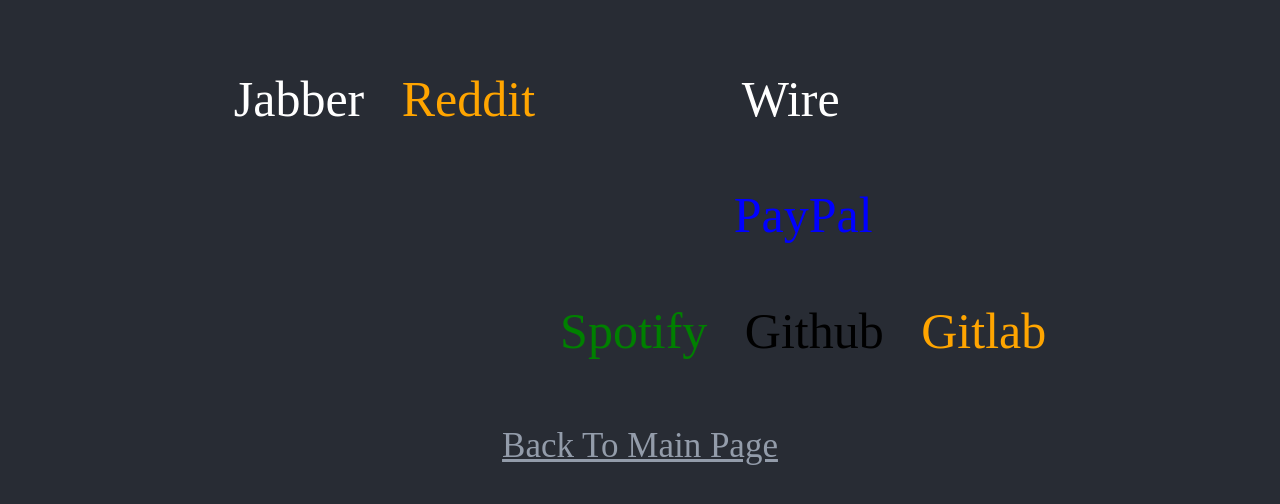
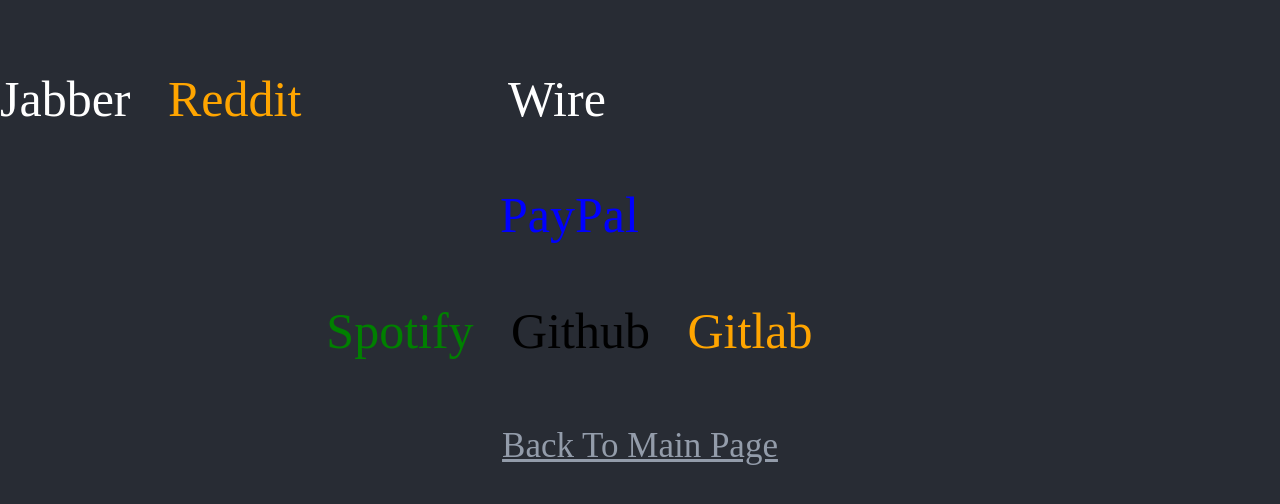
Before and after one commit to EsmailELBoBDev2/EsmailELBoBDev2.github.io, a PHP site: page /pages/mysocialmedia/index.html in a window 1280 px wide. Shown: the part 124-628 px from the top of the page. Run offline with PHP 8.4, Linux system fonts and the light colour scheme.

Commit message:
Update style.css

```diff
--- a/pages/mysocialmedia/style.css
+++ b/pages/mysocialmedia/style.css
@@ -40,7 +40,7 @@
 
 .social-media {
   display: flex;
-  justify-content: center;
+  justify-content: initial;
   margin-top: 20px;
   font-size: 50px;
 }
```
